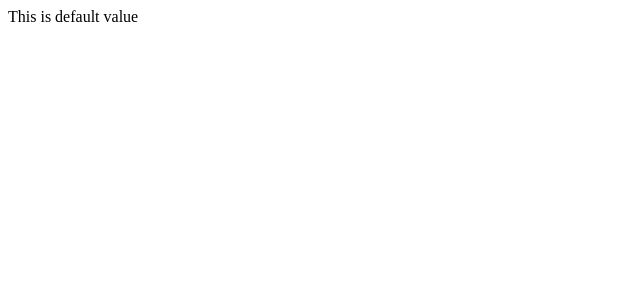
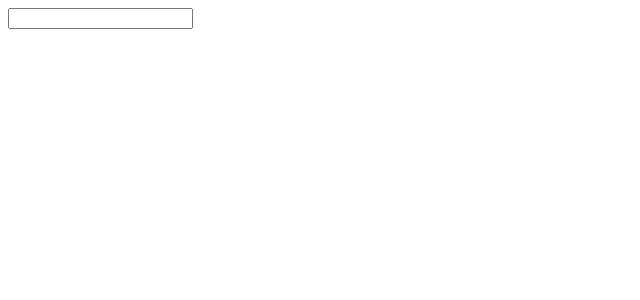
Before and after one commit to parasagrawal71/Web-and-Mobile-App-Development-HandBook, a React (Create React App) app in the folder React/react/reactlearning/: page / in a window 1280 px wide. Shown: the top 300 px of the page, without its empty margins (0-640 px from the left). Built offline with nearby package versions, Linux system fonts and the light colour scheme.

Commit message:
Event handling

```diff
--- a/React/react/reactlearning/src/index.js
+++ b/React/react/reactlearning/src/index.js
@@ -3,7 +3,7 @@ import ReactDOM from "react-dom";
 import "./index.css";
 // import Parent from './components/Parent';
 // import Child from './components/Child';
-import DefaultProps from "./components/DefaultProps";
+// import DefaultProps from "./components/DefaultProps";
 
 // ------------------------------------------------------------------------------------------------------------------------------------
 
@@ -145,10 +145,49 @@ import DefaultProps from "./components/DefaultProps";
 
 // ------------------------------------------------------------------------------------------------------------------------------------
 
+// class App extends React.Component {
+//   render() {
+//     return <DefaultProps />;
+//     // return <DefaultProps message="Hey value passed" />;
+//   }
+// }
+
+// ------------------------------------------------------------------------------------------------------------------------------------
+
 class App extends React.Component {
+  onInputChange(event) {
+    console.log("onInputChange called");
+
+    // console.log(event);
+    console.log(event.target.value);
+  }
+
   render() {
-    return <DefaultProps />;
-    // return <DefaultProps message="Hey value passed" />;
+    return (
+      <div>
+        {/* This passes the reference of the function, so whenever event occurs function will be called. */}
+        {/* In this case, *****event is passed automatically***** as one parameter */}
+        <input onChange={this.onInputChange} />
+
+        {/* Don't use parenthesis, it will be called immediately */}
+        {/* event = undefined */}
+        {/* <input onChange={this.onInputChange()} /> */}
+
+        {/* This also works */}
+        {/* In this case, event must be passed */}
+        {/* <input onChange={event => this.onInputChange(event)} /> */}
+
+        {/* This is wrong */}
+        {/* onInputChange Function is never being called */}
+        {/* <input onChange={() => this.onInputChange} /> */}
+
+        {/* onClick event is associated with every element such as div, input, etc.
+        Unlike onClick, onChange and onSubmit events are not associated with every elements. For Example, div. */}
+
+        {/* Event handler function's name convention:- on + element_name + event_name OR handle + element_name + event_name
+        Example, onInputChange or handleInputChange */}
+      </div>
+    );
   }
 }
 
```
